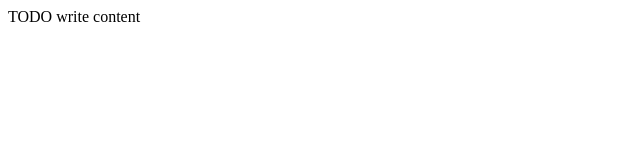
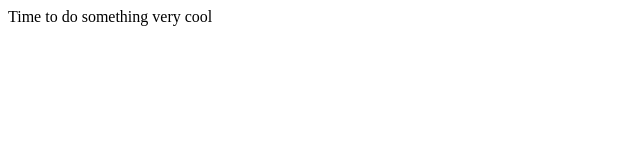
Before and after one commit to CGPX/BWLanding, a plain HTML site: page index.html in a window 1280 px wide. Shown: the full height of the page, 0-640 px from the left. Drawn offline with Linux system fonts and the light colour scheme.

Commit message:
Start coding

```diff
--- a/index.html
+++ b/index.html
@@ -11,6 +11,6 @@ and open the template in the editor.
         <meta name="viewport" content="width=device-width, initial-scale=1.0">
     </head>
     <body>
-        <div>TODO write content</div>
+        <div>Time to do something very cool</div>
     </body>
 </html>
```
